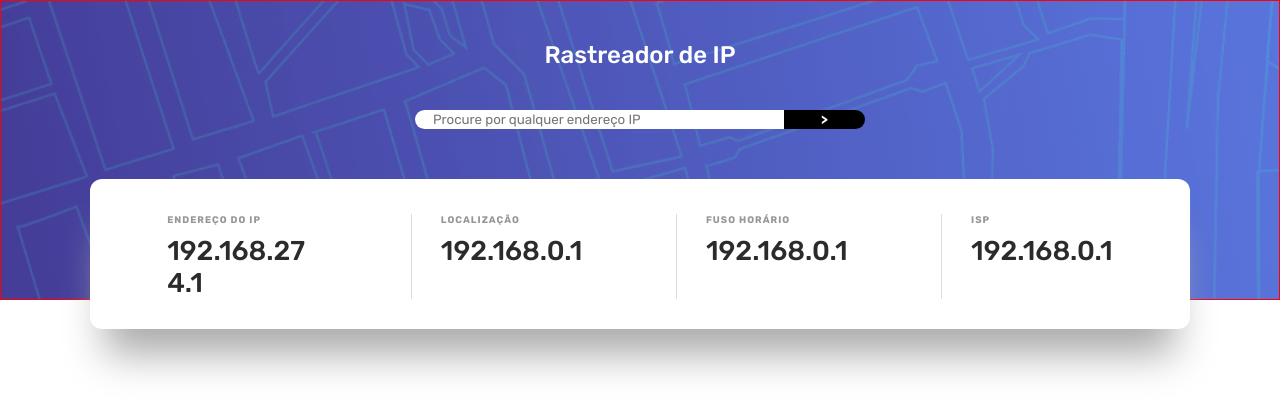
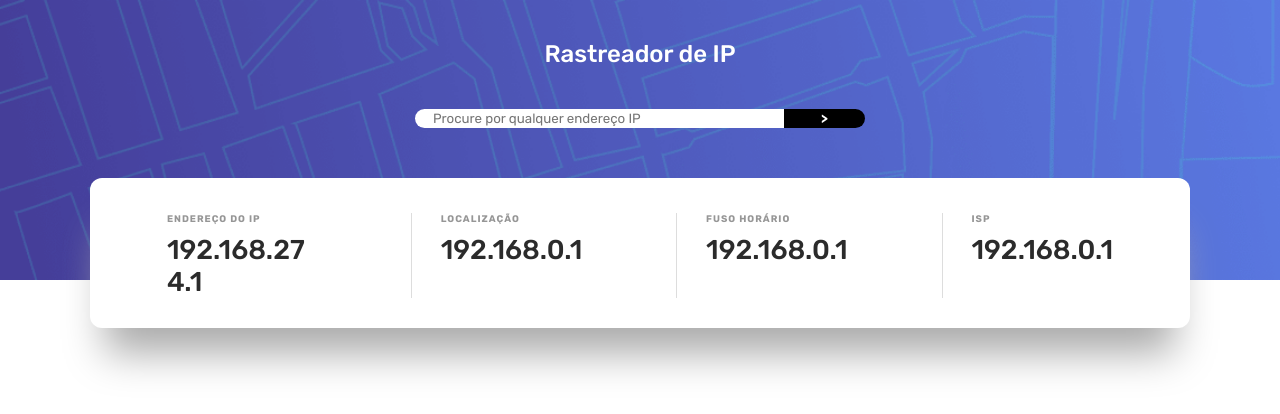
Before and after one commit to danilolmc/ip-address-tracker, a React (Create React App) app: page / in a window 1280 px wide. Shown: the top 414 px of the page. Built offline with nearby package versions, Linux system fonts and the light colour scheme.

Commit message:
Finalizado o CSS do Header

```diff
--- a/src/components/Header/style.js
+++ b/src/components/Header/style.js
@@ -6,7 +6,7 @@ export const ContainerHeader = styled.header`
 
     width: 100%;
     height: 300px;
-    border:1px solid red;
+    /* border:1px solid red; */
     background: url(${Headerbg}) no-repeat;
     background-size:cover;
     display:flex;
@@ -20,4 +20,9 @@ export const ContainerHeader = styled.header`
         font-weight:500;
 
     }
+
+    @media(min-width:700px){
+
+        height:280px;
+    }
 `;
```
